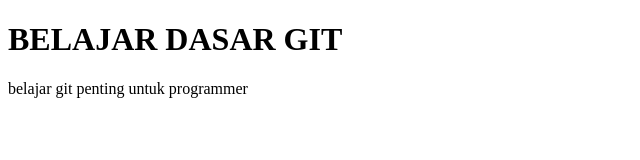
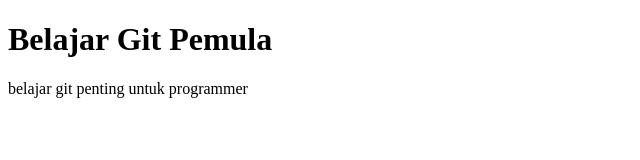
Before and after one commit to aurakedai/belajar-git, a plain HTML site: page index.html in a window 1280 px wide. Shown: the whole page, without its empty margins (0-640 px from the left). Drawn offline with Linux system fonts and the light colour scheme.

Commit message:
perubahan pada H1

```diff
--- a/index.html
+++ b/index.html
@@ -6,7 +6,7 @@
     <title>Document</title>
 </head>
 <body>
-   <H1>BELAJAR DASAR GIT</H1>
+   <H1>Belajar Git Pemula</H1>
    <P>belajar git penting untuk programmer</P>
 </body>
 </html>
```
